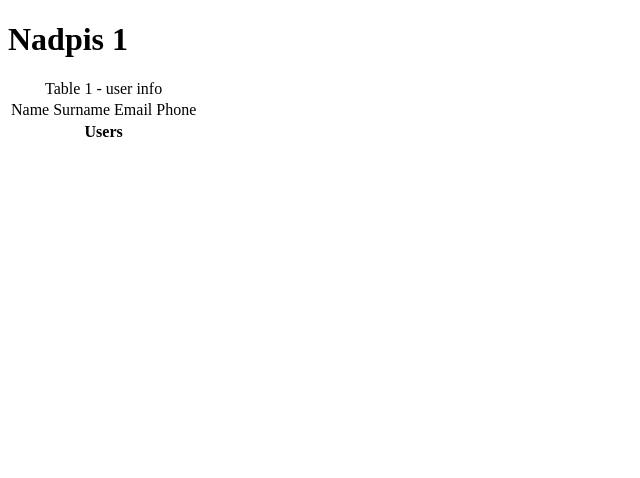
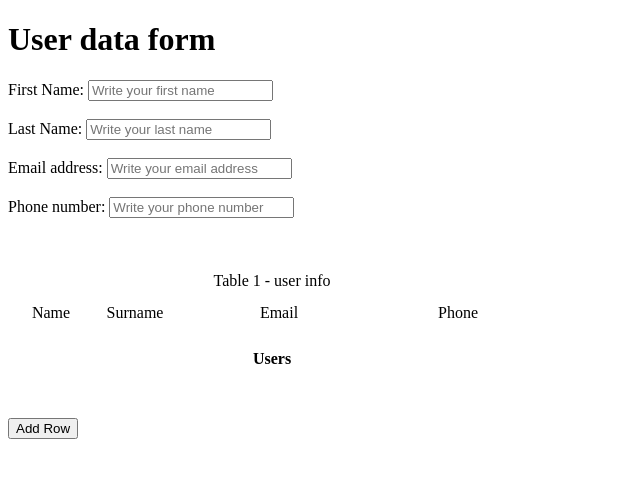
Before and after one commit to PeterLuhovy/r_d_FullStack_hws, a website: page playground/table.html in a window 1280 px wide. Shown: the whole page, without its empty margins (0-640 px from the left). Drawn offline with Linux system fonts and the light colour scheme.

Commit message:
Add form & add table row button

```diff
--- a/playground/table.html
+++ b/playground/table.html
@@ -1,6 +1,4 @@
 
-<!--Full-stack pro začátečníky 4 - 0:49:21 heslo:fs-02 https://www.dropbox.com/scl/fi/l0q1prlw36kcg2hr5bt6n/Full-stack-pro-za-te-n-ky-4.mp4?authuser=0&rlkey=krpqup5851sqy9ll49qejod7l&e=1&st=nozqoy9u&dl=0 -->
-<!--Full-stack pro začátečníky 5 heslo:fs-0 https://www.dropbox.com/scl/fi/pa1jk14adkrdzviw2ez4m/Full-stack-pro-za-te-n-ky-5.mp4?authuser=0&rlkey=ianu2bxzjtylwpvikyoqhu4eq&e=1&st=s1wjfyey&dl=0 -->
 
 <!DOCTYPE html>
 <html lang="en">
@@ -13,29 +11,38 @@
     </head>
 
     <body>
+        <h1>User data form</h1>
 
-        <h1>Nadpis 1</h1>
+        <form id="formUserData">
+            <label for="userFirstName">First Name:</label>
+            <input id="userFirstName" type="text" name="firstName" placeholder="Write your first name"><br><br>
+            <label for="userLastName">Last Name:</label>
+            <input id="userLastName" type="text" name="lastName" placeholder="Write your last name"><br><br>
+            <label for="userEmail">Email address:</label>
+            <input id="userEmail" type="text" name="email" placeholder="Write your email address"><br><br>
+            <label for="userPhone">Phone number:</label>
+            <input id="userPhone" type="text" name="phone" placeholder="Write your phone number"><br><br>
+        </form><br><br>
 
         <table id="data">
             <caption>Table 1 - user info</caption>
             <thead>
                 <tr>
-                <td>Name</td>
-                <td>Surname</td>
-                <td>Email</td>
-                <td>Phone</td>
+                    <td style="text-align:center; min-width:80px; height:40px">Name</td>
+                    <td style="text-align:center; min-width:80px; height:40px">Surname</td>
+                    <td style="text-align:center; min-width:200px; height:40px">Email</td>
+                    <td style="text-align:center; min-width:150px; height:40px">Phone</td>
                 </tr>
             </thead>
             <tbody>
+                <tr></tr>
             </tbody>
             <tfoot>
                 <tr>
-                <th colspan="4">Users</th>
+                    <th style="height:40px" colspan="4">Users</th>
                 </tr>
             </tfoot>
-    </table>
-
-
+        </table><br><br>
     </body>
 
     <script>
@@ -43,7 +50,7 @@
             const table = document.getElementById("data").querySelector("tbody");
             const newRow = table.insertRow(-1);
 
-            ["phone", "email", "last_name", "first_name"].forEach((fieldName) => {
+            ["userPhone", "userEmail", "userLastName", "userFirstName"].forEach((fieldName) => {
                 const newValue = document.getElementById(fieldName).value;
                 const newCell = newRow.insertCell(0);
                 let newText = document.createTextNode(newValue);
@@ -51,4 +58,5 @@
             });
         };
     </script>
+    <button onclick="addRow()">Add Row</button>
 </html>
```
Lines whose indentation alone changed are shown as unchanged.
